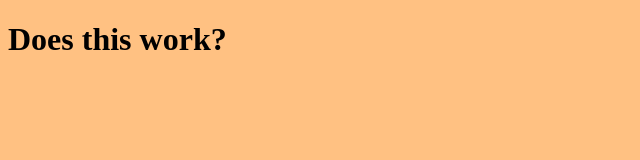
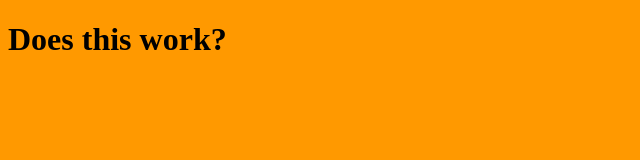
Before and after one commit to Cheayo/cheayo.github.io, a plain HTML site: page index.html in a window 1280 px wide. Shown: the whole page, without its empty margins (0-640 px from the left). Drawn offline with Linux system fonts and the light colour scheme.

Commit message:
Update style.css
different orange

```diff
--- a/style.css
+++ b/style.css
@@ -1,3 +1,3 @@
 html {
-	background-color: #FFC182;
+	background-color: #FF9900;
 }
```
